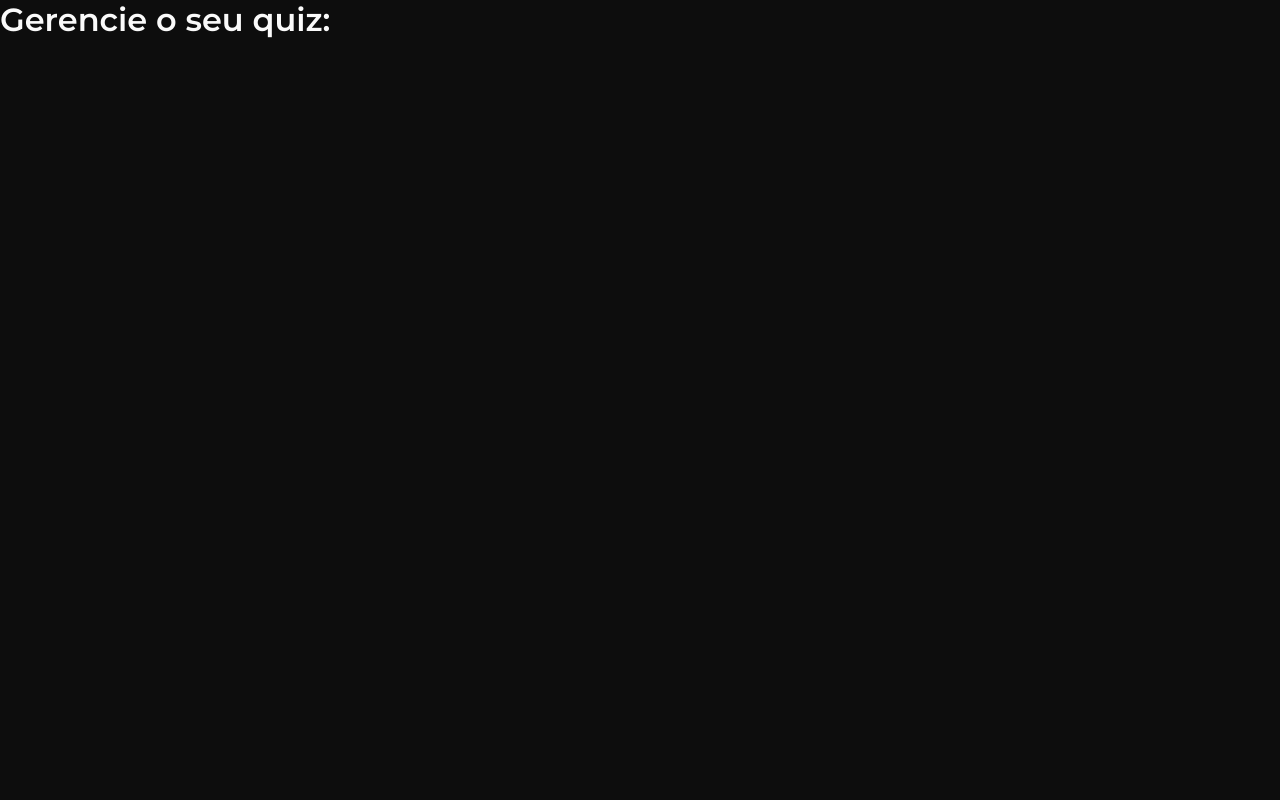
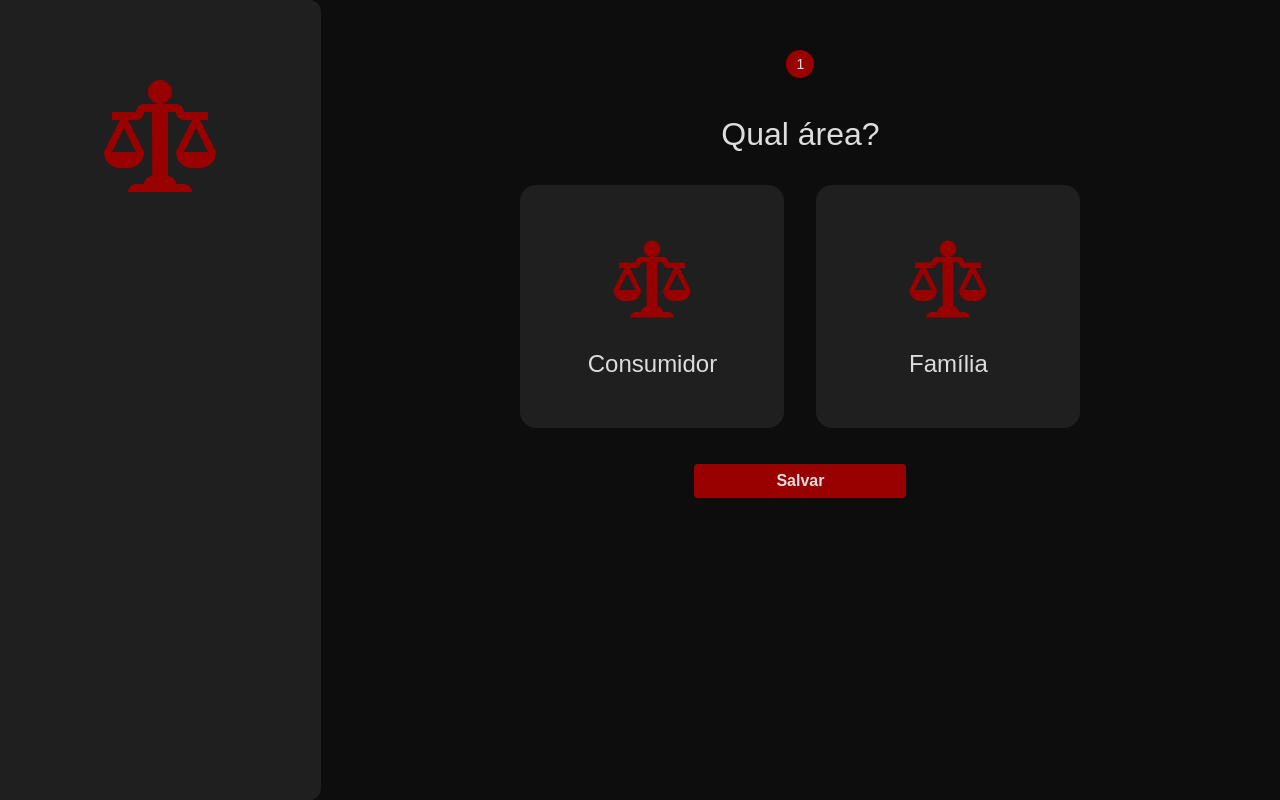
Before and after one commit to hbalardin/ifsul-project, a React (Create React App) app: page /dashboard/quiz in a window 1280 px wide. Built offline with nearby package versions, Linux system fonts and the light colour scheme.

Commit message:
chore: create quiz dashboard page styles

```diff
--- a/src/components/index.ts
+++ b/src/components/index.ts
@@ -1,4 +1,8 @@
 export * from './AnswerCard';
+export * from './AnswerEditableCard';
 export * from './AnswersSidebar';
 export * from './Button';
+export * from './EditableTitle';
 export * from './Input';
+export * from './Step';
+export * from './StepsNavbar';
--- a/src/pages/QuizDashboard/index.tsx
+++ b/src/pages/QuizDashboard/index.tsx
@@ -1,6 +1,70 @@
-export const QuizDashboard = (): JSX.Element => (
-  <main>
-    <h1>Gerencie o seu quiz:</h1>
+import { useEffect, useState } from 'react';
 
-  </main>
-);
+import quiz from '../../mocks/quiz.json';
+
+import { Answer, Question, StepProps } from '../../models';
+import {
+  AnswerEditableCard, AnswersSidebar, Button, EditableTitle, StepsNavbar,
+} from '../../components';
+
+import { Container, Content } from './styles';
+
+export const QuizDashboard = (): JSX.Element => {
+  const [currentQuestion, setCurrentQuestion] = useState<Question>();
+  const [currentAnswers, setCurrentAnswers] = useState<Answer[]>([]);
+  const [selectedAnswer, setSelectedAnswer] = useState<Answer>();
+
+  const [steps, setSteps] = useState<StepProps[]>([]);
+
+  const handleSelectAnswer = (answer: Answer): void => {
+    if (answer.id === selectedAnswer?.id) {
+      setSelectedAnswer(undefined);
+      return;
+    }
+
+    setSelectedAnswer(answer);
+  };
+
+  const fetchQuizData = (): void => {
+    const firstQuestion = quiz.data.questions[0];
+    const firstAnswers = quiz.data.answers.filter((answer) => answer.questionId === firstQuestion.id);
+
+    setCurrentQuestion(firstQuestion);
+    setCurrentAnswers(firstAnswers);
+
+    const firstSteps: StepProps[] = [
+      { id: '1', questionId: firstQuestion.id },
+    ];
+    setSteps(firstSteps);
+  };
+
+  useEffect(() => {
+    fetchQuizData();
+  }, []);
+
+  return (
+    <Container>
+      <AnswersSidebar showSidebar />
+      <Content>
+        <header>
+          <StepsNavbar steps={steps} />
+        </header>
+        <section>
+          {currentQuestion && <EditableTitle size={32} centered title={currentQuestion.title} onChangeTitle={(title: string) => setCurrentQuestion({ ...currentQuestion, title })} />}
+          <ul style={{ padding: 0 }}>
+            {currentAnswers.map((answer) => (
+              <AnswerEditableCard
+                key={answer.id}
+                title={answer.title}
+                isSelected={answer.id === selectedAnswer?.id}
+              />
+            ))}
+          </ul>
+        </section>
+        <footer>
+          <Button onClick={() => undefined}>Salvar</Button>
+        </footer>
+      </Content>
+    </Container>
+  );
+};
--- /dev/null
+++ b/src/pages/QuizDashboard/styles.ts
@@ -0,0 +1,50 @@
+import styled from 'styled-components';
+
+export const Container = styled.main`
+  min-height: 100vh;
+  min-width: 100vw;
+  height: 100%;
+  width: 100%;
+
+  display: flex;
+`;
+
+export const Content = styled.article`
+  width: 100%;
+  padding: 24px 48px;
+
+  header {
+    display: flex;
+    align-items: center;
+    justify-content: center;
+
+    height: 80px;
+    width: 100%;
+  }
+
+  section {
+    width: 100%;
+    display: flex;
+    flex-direction: column;
+    justify-content: center;
+
+    padding: 12px 0;
+
+    ul {
+      margin-top: 32px;
+
+      width: 100%;
+      display: flex;
+      flex-wrap: wrap;
+      justify-content: center;
+      gap: 32px;
+    }
+  }
+
+  footer {
+    display: flex;
+    justify-content: center;
+
+    padding: 24px 0;
+  }
+`;
```
